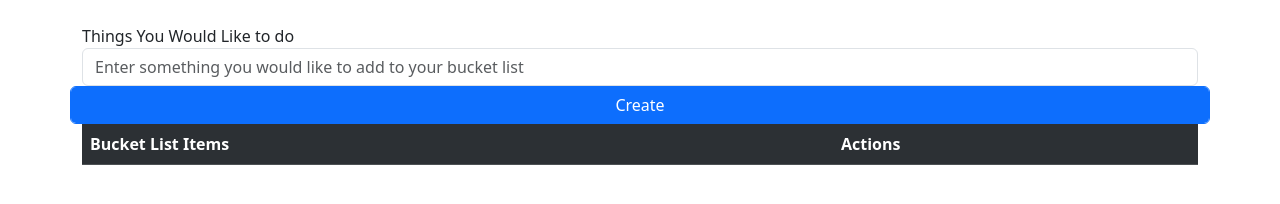
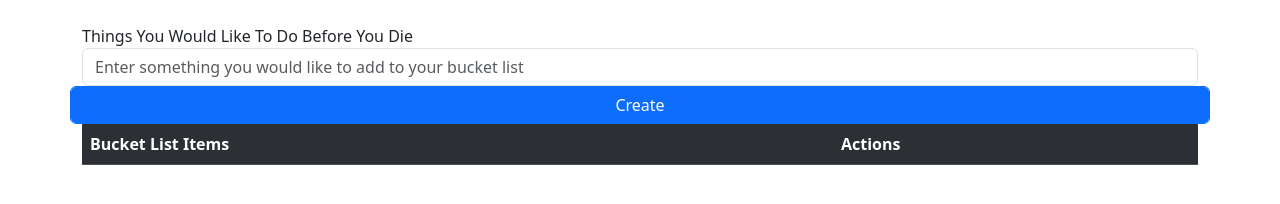
Before and after one commit to kylembouchard1/Week10Assignment, a website: page index.html in a window 1280 px wide. Drawn offline with nearby package versions, Linux system fonts and the light colour scheme.

Commit message:
text edit

```diff
--- a/index.html
+++ b/index.html
@@ -11,7 +11,7 @@
    <div class="row">
     <div class="col-sm">
         <div class="form-group">
-            <label for="new-thing">Things You Would Like to do</label>
+            <label for="new-thing">Things You Would Like To Do Before You Die</label>
             <input type="text" class="form-control" id="new-thing" placeholder="Enter something you would like to add to your bucket list">
         </div>
     </div>
```
